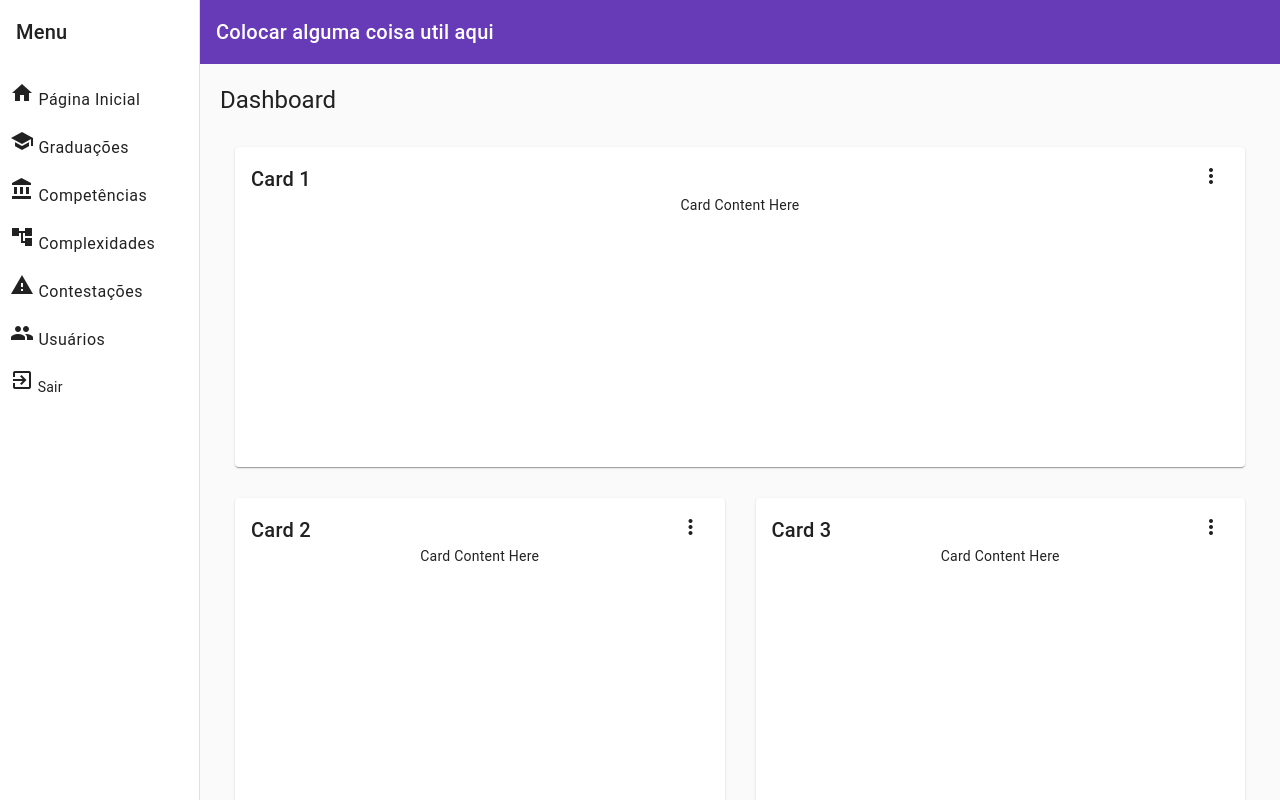
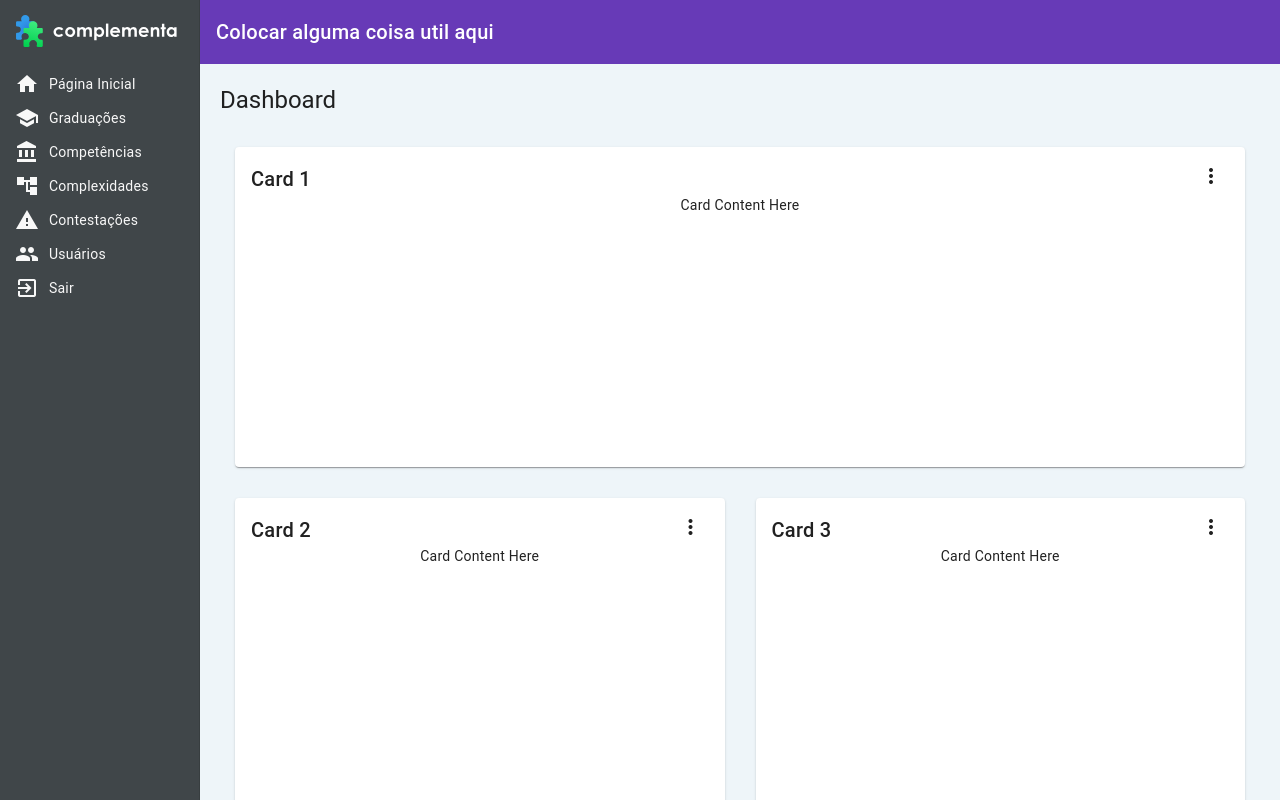
Before and after one commit to maidell/TCC-Complementa_UFPR, an Angular app: page /dashboard in a window 1280 px wide. Shown: the top 800 px of the page. Built offline with nearby package versions, Linux system fonts and the light colour scheme.

Commit message:
:construction_worker: Fix navbar and background color

```diff
--- a/src/app/app.component.scss
+++ b/src/app/app.component.scss
@@ -29,3 +29,7 @@
         display: none;
     }
 }
+
+app-main{
+    background-color: red!important;
+}
--- a/src/app/main/main.component.html
+++ b/src/app/main/main.component.html
@@ -1,46 +1,46 @@
-<mat-sidenav-container class="sidenav-container">
-  <mat-sidenav #drawer class="sidenav" fixedInViewport
-      [attr.role]="(isHandset$ | async) ? 'dialog' : 'navigation'"
-      [mode]="(isHandset$ | async) ? 'over' : 'side'"
-      [opened]="(isHandset$ | async) === false">
-    <mat-toolbar>Menu</mat-toolbar>
+<mat-sidenav-container class="sidenav-container" class="colorbrand">
+  <mat-sidenav #drawer class="sidenav" fixedInViewport [attr.role]="(isHandset$ | async) ? 'dialog' : 'navigation'"
+    [mode]="(isHandset$ | async) ? 'over' : 'side'" [opened]="(isHandset$ | async) === false">
+    <mat-toolbar>
+      <img src="\assets\plugins\images\logo_complementa_light.svg" alt="homepage" routerLink="" class="navbar-logo">
+
+    </mat-toolbar>
     <mat-nav-list>
-      <a mat-list-item routerLink="/dashboard">
+      <a routerLink="/dashboard" href="#" class="list-group-item list-group-item-action">
         <mat-icon>home</mat-icon><span> Página Inicial</span>
     </a>
     <ng-container *ngIf="checkRole('Administrador')" >
-        <a mat-list-item routerLink="/graduacoes">
+        <a routerLink="/graduacoes" href="#" class="list-group-item list-group-item-action">
             <mat-icon>school</mat-icon><span> Graduações</span>
         </a>
-        <a mat-list-item routerLink="/competencias">
+        <a routerLink="/competencias" href="#" class="list-group-item list-group-item-action">
             <mat-icon>account_balance</mat-icon><span> Competências</span>
         </a>
-        <a mat-list-item routerLink="/complexidades">
+        <a routerLink="/complexidades" href="#" class="list-group-item list-group-item-action">
             <mat-icon>account_tree</mat-icon><span> Complexidades</span>
         </a>
-        <a mat-list-item routerLink="/contestacoes">
+        <a routerLink="/contestacoes" href="#" class="list-group-item list-group-item-action">
             <mat-icon>warning</mat-icon><span> Contestações</span>
         </a>
-        <a mat-list-item routerLink="/usuarios">
+        <a routerLink="/usuarios" href="#" class="list-group-item list-group-item-action">
             <mat-icon>people</mat-icon><span> Usuários</span>
         </a>
-      </ng-container>
-      </mat-nav-list>
 
-    <a (click)="logout()" mat-list-item routerLink="login" class="list-group-item list-group-item" id="sair">
-      <mat-icon>exit_to_app</mat-icon><span> Sair</span>
-  </a>
+        <a (click)="logout()" routerLink="login" class="list-group-item list-group-item" id="sair">
+            <mat-icon>exit_to_app</mat-icon><span> Sair</span>
+        </a>
+    </ng-container>
+
+    </mat-nav-list>
+
 
 
   </mat-sidenav>
+
   <mat-sidenav-content>
     <mat-toolbar color="primary">
 
-      <button
-        type="button"
-        aria-label="Toggle sidenav"
-        mat-icon-button
-        (click)="drawer.toggle()"
+      <button type="button" aria-label="Toggle sidenav" mat-icon-button (click)="drawer.toggle()"
         *ngIf="isHandset$ | async">
         <mat-icon aria-label="Side nav toggle icon">menu</mat-icon>
       </button>
@@ -48,4 +48,5 @@
     </mat-toolbar>
     <router-outlet></router-outlet>
   </mat-sidenav-content>
+
 </mat-sidenav-container>
--- a/src/app/main/main.component.scss
+++ b/src/app/main/main.component.scss
@@ -1,37 +1,58 @@
-.sidenav-container {
-  height: 100%;
+
+.colorbrand{
+  background-color: transparent;
+}
+.sidenav {
+  width: 200px;
+  background-color: #404649;
 }
 
-.sidenav {
-  width: 200px;
+.mat-toolbar{
+  max-width: 100%;
+
 }
 
 .sidenav .mat-toolbar {
-  background: inherit;
-}
-
-.mat-toolbar.mat-primary {
-  position: sticky;
-  top: 0;
-  z-index: 1;
+  background-color: #404649;
 }
 
 .navbar-logo {
-    max-width: 80%;
-    margin: 10% 0 10% 2%;
-    padding-left: 5%;
+    max-width: 100%;
+    padding-bottom: 2px;
 }
 
-.navbar {
-    height: 100%;
+
+
+.list-group-item {
+  display: flex;
+  align-items: center;
 }
 
+.list-group-item mat-icon {
+  margin-right: 10px;
+  margin-left: 5px;
+}
+
+.list-group-item span {
+  flex: 1;
+}
+
+
 a {
-    text-decoration: none;
-    color: #262626;
-    padding-left: 5% ;
+  text-decoration: none;
+  color:#f8f8f8;
+  padding-bottom: 5%;
+  padding-left: 5%;
 }
 
 a:hover {
-    background-color: #dbdbdb;
+  background-color: #dbdbdb;
 }
+
+
+
+
+
+a:hover {
+    background-color: #525c61;
+}
```
Also changed, not shown: src/assets/plugins/images/logo_complementa_light.svg (added).
